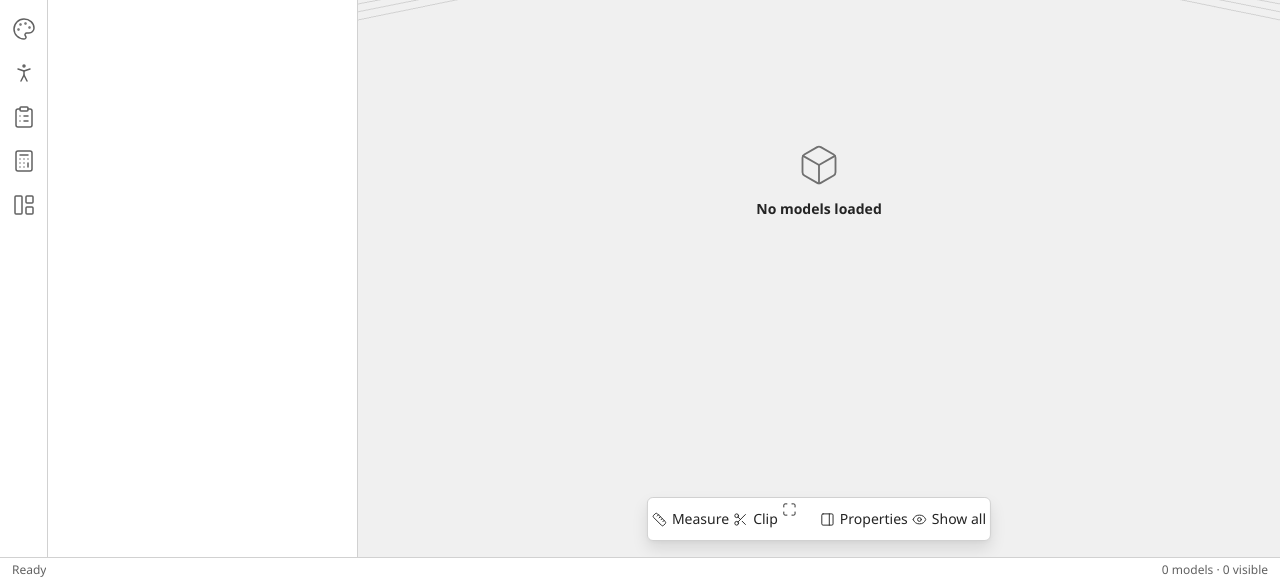
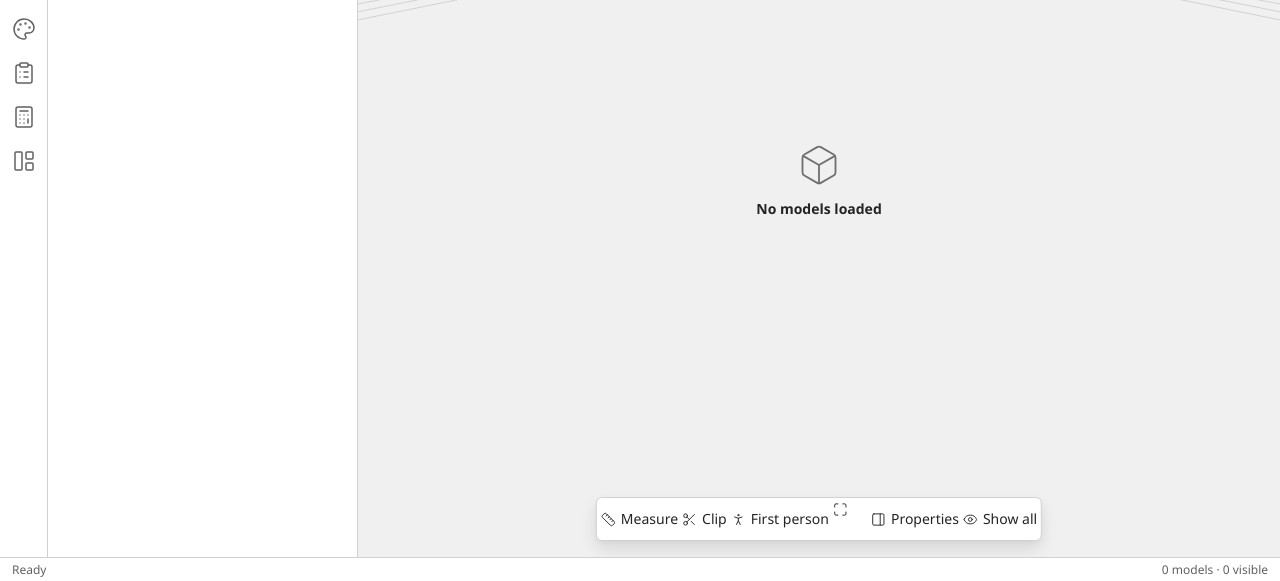
Before and after one commit to souravganguli/IfcCostEstimator, a website built with Vite: page index.html in a window 1280 px wide. Shown: the part 219-800 px from the top of the page. Built offline with nearby package versions, Linux system fonts and the light colour scheme; animation ran at ten frames a second; what @fluentui/web-components would draw is missing.

Commit message:
first person mode moved

```diff
--- a/src/app/index.ts
+++ b/src/app/index.ts
@@ -26,7 +26,7 @@ import { mountQuantityTakeoff } from '../features/quantity-takeoff';
 import { mountEstimate } from '../features/estimate';
 import { mountCostBreakdown } from '../features/cost-breakdown';
 import { mountDrawings } from '../features/drawings';
-import { createElement, PanelLeftClose, Boxes, Layers3, Bookmark, Search, Palette, PersonStanding, ClipboardList, Calculator, LayoutPanelLeft, X, Ruler, Scissors, PanelRight, Eye } from 'lucide';
+import { createElement, PanelLeftClose, Boxes, Layers3, Bookmark, Search, Palette, ClipboardList, Calculator, LayoutPanelLeft, X, Ruler, Scissors, PanelRight, Eye } from 'lucide';
 import './fluent-bootstrap';
 import './fluent2.css';
 
@@ -65,7 +65,6 @@ export function mountApplication(root: HTMLElement): FeatureHandle {
         <fluent-button appearance="subtle" icon-only type="button" class="tool-rail-item" data-pane="viewpoints" aria-label="Viewpoints" aria-pressed="false" title="Viewpoints"></fluent-button>
         <fluent-button appearance="subtle" icon-only type="button" class="tool-rail-item" data-pane="search" aria-label="Search and filter" aria-pressed="false" title="Search and filter"></fluent-button>
         <fluent-button appearance="subtle" icon-only type="button" class="tool-rail-item" data-pane="appearance" aria-label="Appearance" aria-pressed="false" title="Appearance"></fluent-button>
-        <fluent-button appearance="subtle" icon-only type="button" class="tool-rail-item" data-pane="walkthrough" aria-label="First person" aria-pressed="false" title="First person"></fluent-button>
         <fluent-button appearance="subtle" icon-only type="button" class="tool-rail-item" data-pane="takeoff" aria-label="Quantity takeoff" aria-pressed="false" title="Quantity takeoff"></fluent-button>
         <fluent-button appearance="subtle" icon-only type="button" class="tool-rail-item" data-pane="estimate" aria-label="Cost estimate" aria-pressed="false" title="Cost estimate"></fluent-button>
         <fluent-button appearance="subtle" icon-only type="button" class="tool-rail-item" data-pane="drawings" aria-label="Plan and section drawings" aria-pressed="false" title="Plan and section drawings"></fluent-button>
@@ -79,7 +78,6 @@ export function mountApplication(root: HTMLElement): FeatureHandle {
         <div class="tool-pane" data-tool-pane="appearance" hidden><div data-slot="display"></div><div data-slot="coloring"></div></div>
         <div class="tool-pane" data-tool-pane="measure" hidden><div data-slot="measurement"></div></div>
         <div class="tool-pane" data-tool-pane="clipping" hidden><div data-slot="clipping"></div></div>
-        <div class="tool-pane" data-tool-pane="walkthrough" hidden><div data-slot="walkthrough"></div></div>
         <div class="tool-pane" data-tool-pane="takeoff" hidden><div data-slot="takeoff"></div></div>
         <div class="tool-pane" data-tool-pane="estimate" hidden><div data-slot="estimate"></div><div data-slot="cost-breakdown"></div></div>
         <div class="tool-pane" data-tool-pane="drawings" hidden><div data-slot="drawings"></div></div>
@@ -90,6 +88,7 @@ export function mountApplication(root: HTMLElement): FeatureHandle {
         <div class="floating-toolbar" role="toolbar" aria-label="Viewer actions">
           <fluent-button appearance="subtle" type="button" class="floating-action" data-floating="measure" aria-label="Measure">Measure</fluent-button>
           <fluent-button appearance="subtle" type="button" class="floating-action" data-floating="clipping" aria-label="Clip">Clip</fluent-button>
+          <span class="floating-action" data-slot="walkthrough"></span>
           <span class="floating-action" data-slot="navigation"></span>
           <fluent-button appearance="subtle" type="button" class="floating-action" data-floating="properties" aria-controls="property-dock" aria-pressed="false" aria-expanded="false" aria-label="Properties">Properties</fluent-button>
           <fluent-button appearance="subtle" type="button" class="floating-action" data-floating="show-all" aria-label="Show all">Show all</fluent-button>
@@ -115,14 +114,14 @@ export function mountApplication(root: HTMLElement): FeatureHandle {
   const paneLabels: Record<string, string> = {
     models: 'Model browser', levels: 'Levels and hierarchy', viewpoints: 'Viewpoints',
     search: 'Search and filter', appearance: 'Appearance', measure: 'Measurement',
-    clipping: 'Section clipping', walkthrough: 'First person', takeoff: 'Quantity takeoff',
+    clipping: 'Section clipping', takeoff: 'Quantity takeoff',
     estimate: 'Cost estimate', drawings: 'Plan and section drawings',
   };
   const toolRailButtons = [...root.querySelectorAll<HTMLElement>('.tool-rail-item')];
   const ribbonPropertiesButton = root.querySelector<HTMLElement>('.ribbon-menu [data-action="toggle-properties"]')!;
   const floatingPropertiesButton = root.querySelector<HTMLElement>('[data-floating="properties"]')!;
   const viewMenu = root.querySelector<HTMLDetailsElement>('[data-ribbon-menu="view"]')!;
-  const railIcons = [Boxes, Layers3, Bookmark, Search, Palette, PersonStanding, ClipboardList, Calculator, LayoutPanelLeft];
+  const railIcons = [Boxes, Layers3, Bookmark, Search, Palette, ClipboardList, Calculator, LayoutPanelLeft];
   toolRailButtons.forEach((button, index) => button.append(createElement(railIcons[index])));
 
   // Add icons to floating toolbar action buttons
@@ -345,7 +344,7 @@ export function mountApplication(root: HTMLElement): FeatureHandle {
         getPoint: (x, y) => viewer!.getPoint(x, y),
         renderer: viewer.renderer.domElement,
       }, selection),
-      mountFirstPerson(slot('walkthrough'), viewer),
+      mountFirstPerson(slot('walkthrough'), viewport, viewer),
       mountViewpoints(slot('viewpoints'), viewer),
       mountPropertyColoring(slot('coloring'), session, viewer),
       mountQuantityTakeoff(slot('takeoff'), session, selection),
--- a/src/app/style.css
+++ b/src/app/style.css
@@ -122,7 +122,7 @@ button:focus-visible, input:focus-visible { outline: 2px solid #176951; outline-
 button:disabled { opacity: 0.45; cursor: default; }
 button svg { width: 18px; height: 18px; flex-shrink: 0; }
 .icon-button { width: 34px; min-width: 34px; height: 34px; min-height: 34px; padding: 0; }
-.first-person-minimap { width: 180px; height: 120px; position: relative; overflow: hidden; background: #eaf0ed; border: 1px solid #9ab5a5; }
+.first-person-minimap { position: absolute; z-index: 1; right: 16px; bottom: 16px; width: 180px; height: 120px; overflow: hidden; background: #eaf0edcc; border: 1px solid var(--fluent-neutral-stroke, #9ab5a5); border-radius: var(--fluent-radius-medium, 6px); box-shadow: var(--fluent-shadow-16, 0 8px 16px #0000001a, 0 2px 4px #0000000a); pointer-events: none; }
 .minimap-marker { position: absolute; width: 10px; height: 10px; margin: -5px; border-radius: 50%; background: #176951; }
 .topbar-title-row .icon-button { width: 20px; min-width: 20px; height: 20px; min-height: 20px; border-color: transparent; background: transparent; }
 .topbar-title-row .icon-button:hover { background: #edf2ef; }
--- a/src/features/first-person/index.ts
+++ b/src/features/first-person/index.ts
@@ -1,5 +1,5 @@
+import { createElement, PersonStanding } from 'lucide';
 import type { FeatureHandle } from '../../core/contracts';
-import { fluentButton } from '../../core/fluent';
 import { firstPersonStep, minimapMarker } from '../../core/first-person';
 
 export interface FirstPersonViewer {
@@ -8,24 +8,29 @@ export interface FirstPersonViewer {
   readonly renderer: { domElement: HTMLElement };
 }
 
-export function mountFirstPerson(target: HTMLElement, viewer: FirstPersonViewer): FeatureHandle {
-  const panel = document.createElement('section');
-  panel.className = 'feature-panel first-person-panel';
-
-  const heading = document.createElement('h2');
-  heading.textContent = 'First person';
-
-  const toggle = fluentButton('Walkthrough', { appearance: 'outline' });
+export function mountFirstPerson(
+  toolbarHost: HTMLElement,
+  overlayHost: HTMLElement,
+  viewer: FirstPersonViewer,
+): FeatureHandle {
+  const toggle = document.createElement('fluent-button');
+  toggle.setAttribute('appearance', 'subtle');
+  toggle.setAttribute('type', 'button');
+  toggle.className = 'floating-action';
+  toggle.dataset.floating = 'walkthrough';
+  toggle.setAttribute('aria-label', 'First person');
+  toggle.setAttribute('aria-pressed', 'false');
+  toggle.prepend(createElement(PersonStanding));
+  const label = document.createTextNode('First person');
+  toggle.append(label);
 
   const minimap = document.createElement('div');
   minimap.className = 'first-person-minimap';
   minimap.setAttribute('aria-label', 'First-person minimap');
+  minimap.hidden = true;
   const marker = document.createElement('span');
   marker.className = 'minimap-marker';
   minimap.append(marker);
-
-  const status = document.createElement('p');
-  status.textContent = 'Orbit mode';
 
   let active = false;
 
@@ -63,21 +68,24 @@ export function mountFirstPerson(target: HTMLElement, viewer: FirstPersonViewer)
   window.addEventListener('keyup', onUp);
   viewer.renderer.domElement.addEventListener('pointermove', onPointer);
 
-  toggle.addEventListener('click', () => {
-    active = !active;
+  const setActive = (next: boolean) => {
+    active = next;
     viewer.setFirstPerson(active);
-    toggle.textContent = active ? 'Exit walkthrough' : 'Walkthrough';
-    status.textContent = active
-      ? 'First-person mode · WASD/arrow keys · click scene for mouse look'
-      : 'Orbit mode';
+    toggle.setAttribute('aria-label', active ? 'Exit first person' : 'First person');
+    toggle.setAttribute('aria-pressed', String(active));
+    toggle.classList.toggle('is-active', active);
+    label.textContent = active ? 'Exit' : 'First person';
+    minimap.hidden = !active;
     draw();
-  });
+  };
+
+  toggle.addEventListener('click', () => setActive(!active));
   viewer.renderer.domElement.addEventListener('click', () => {
     if (active) viewer.renderer.domElement.requestPointerLock?.();
   });
 
-  panel.append(heading, toggle, minimap, status);
-  target.append(panel);
+  toolbarHost.replaceChildren(toggle);
+  overlayHost.append(minimap);
   draw();
   move();
 
@@ -89,7 +97,8 @@ export function mountFirstPerson(target: HTMLElement, viewer: FirstPersonViewer)
       window.removeEventListener('keyup', onUp);
       viewer.renderer.domElement.removeEventListener('pointermove', onPointer);
       viewer.setFirstPerson(false);
-      panel.remove();
+      toolbarHost.replaceChildren();
+      minimap.remove();
     },
   };
 }
```
Also changed, not shown: docs/feature/first-person-minimap.md (+1 -1 lines), docs/feature/first-person-walkthrough.md (+1 -1 lines), docs/feature/viewer-tool-sidebar.md (+1 -1 lines), tests/e2e/viewer.spec.ts (+25 -0 lines).
